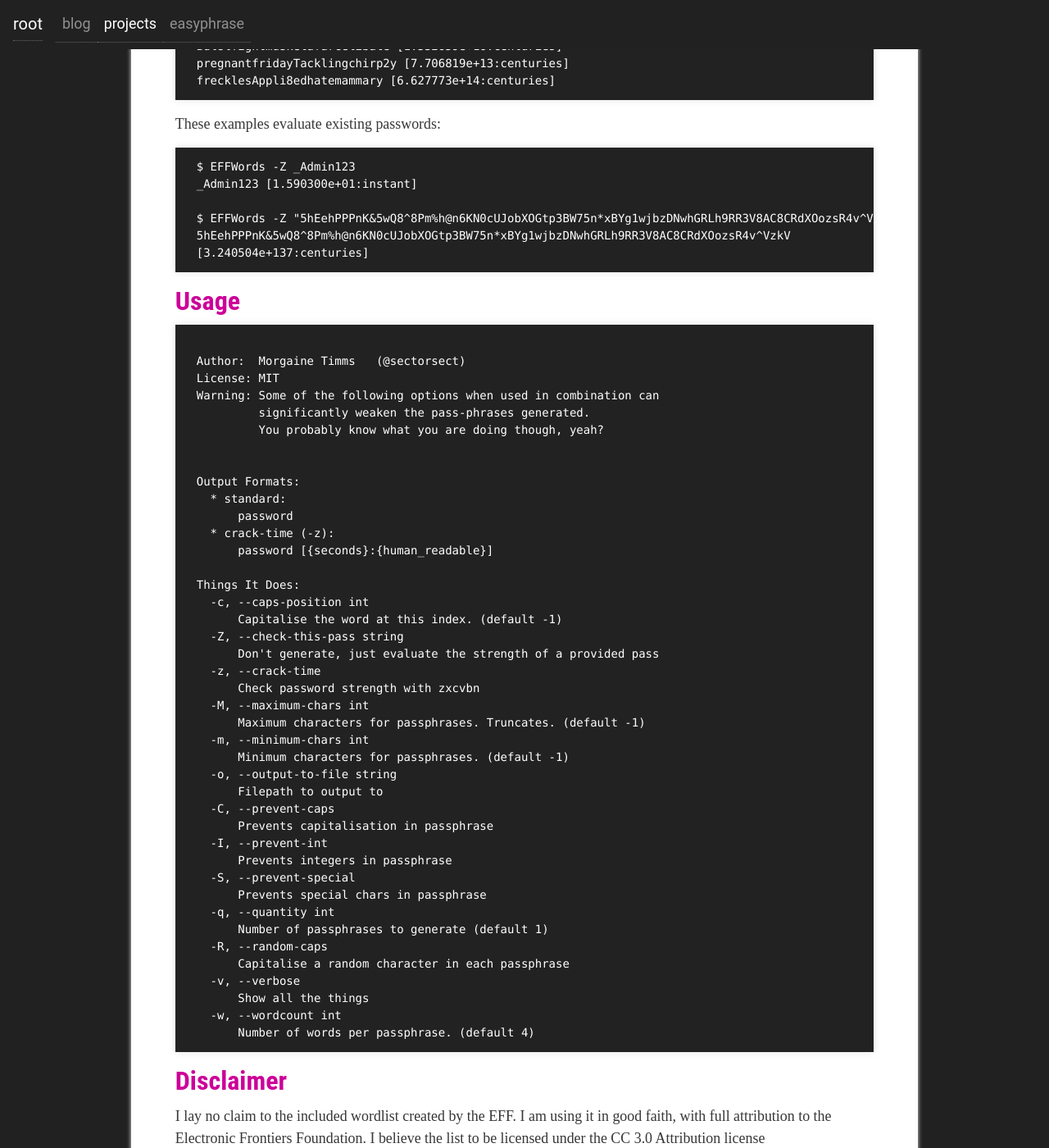
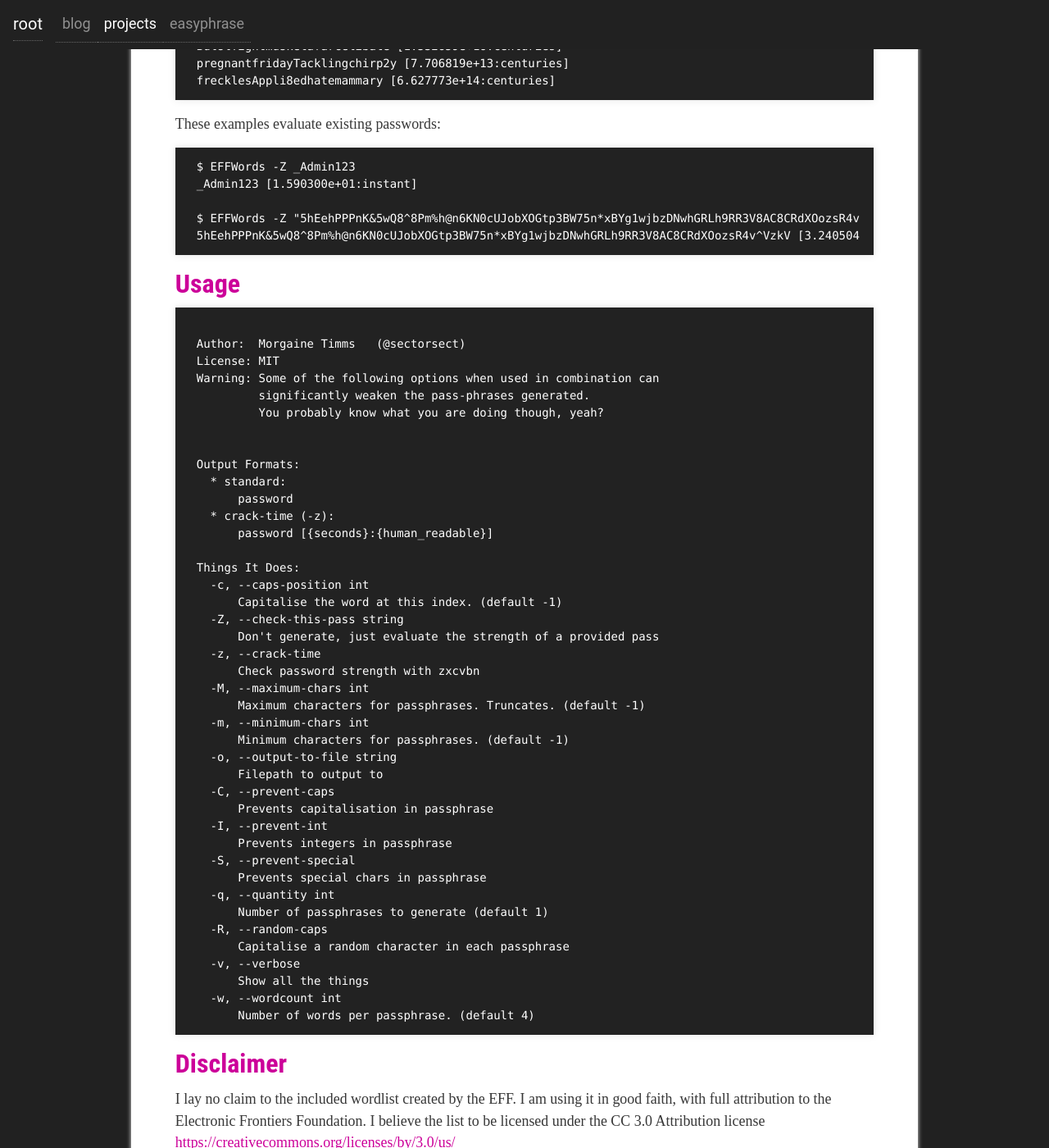
Before and after one commit to TimmsIO/timmsio.github.io, a Jekyll site: the page built from _pages/projects/projectpages/effwords.md, in a window 1280 px wide and 1400 px high, scrolled down 468 px. Shown: the whole window at 82% size. Built offline with Jekyll 4.4.1, drawn with Linux system fonts in a browser that asks for light colours; nearby versions of some CDN libraries.

Commit message:
css update

```diff
--- a/_sass/slate-styles.scss
+++ b/_sass/slate-styles.scss
@@ -150,7 +150,7 @@ pre code {
   display: block;
   box-shadow: none;
   overflow: scroll;
-  min-width: 65em;
+  white-space: pre;
 }
 
 blockquote {
```
